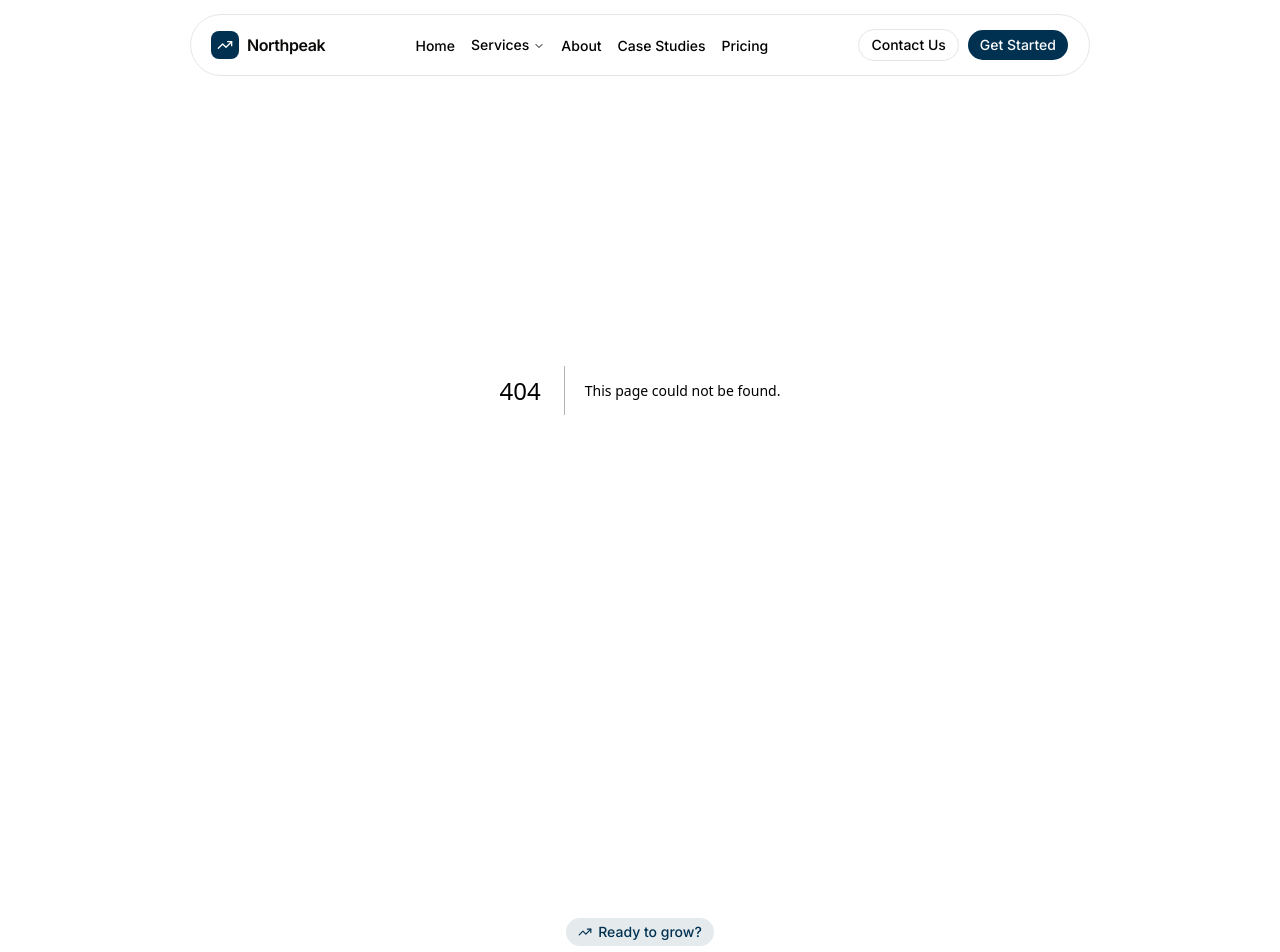
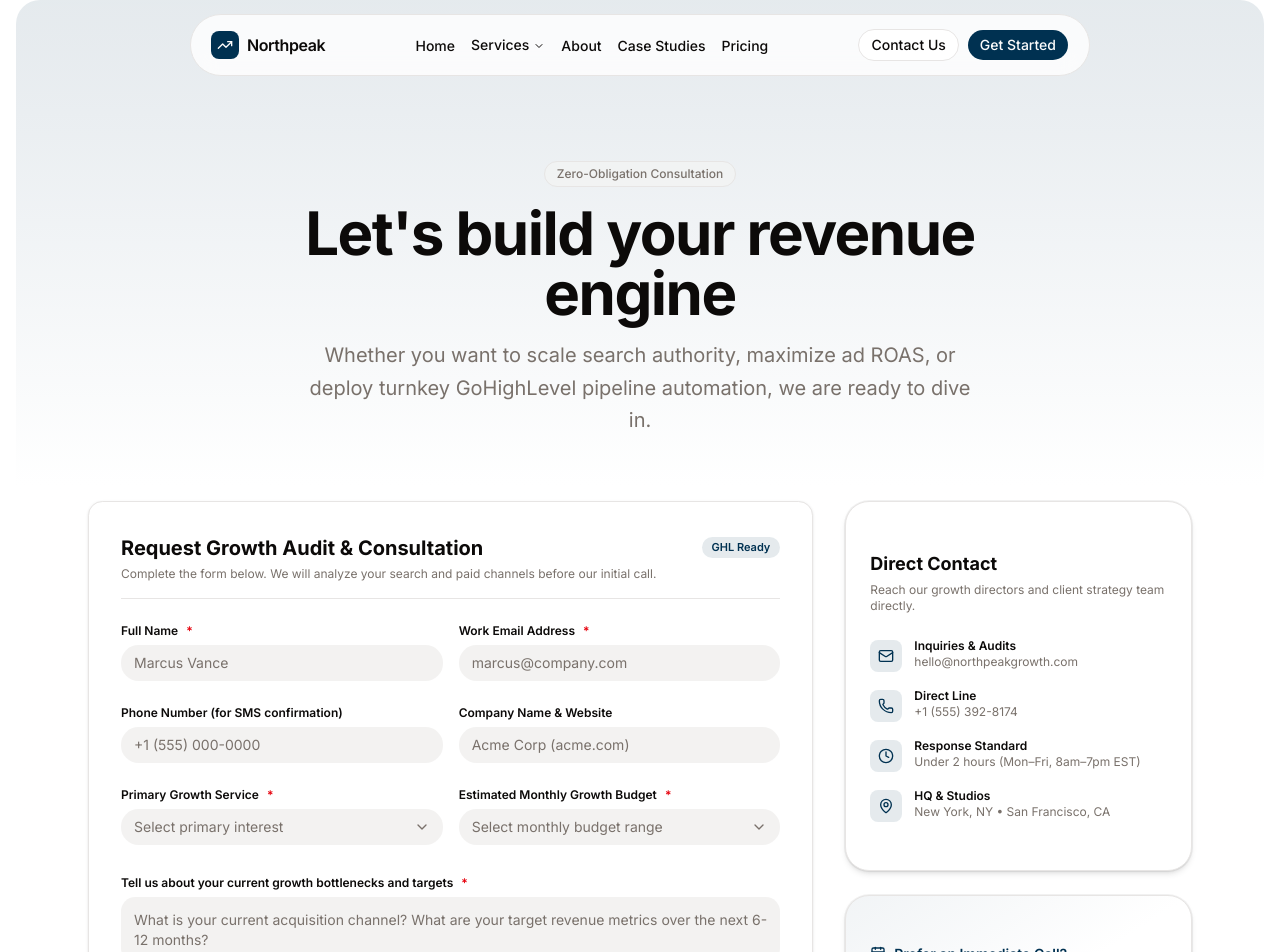
Before and after one commit to samibyte/north-peak, a Next.js app: page /contact in a window 1280 px wide. Before the commit this address had no page. Shown: the part 10-962 px from the top of the page. Built offline with nearby package versions, Linux system fonts and the light colour scheme.

Commit message:
feat(contact): add contact page with audit request form

```diff
--- /dev/null
+++ b/src/app/contact/page.tsx
@@ -0,0 +1,51 @@
+import type { Metadata } from "next";
+import { Background } from "@/components/background";
+import { ContactForm } from "@/components/blocks/contact-form";
+import { ContactInfo } from "@/components/blocks/contact-info";
+import { FAQ } from "@/components/blocks/faq";
+
+export const metadata: Metadata = {
+  title: "Contact Us & Request Growth Audit | Northpeak Growth Partners",
+  description:
+    "Get in touch with Northpeak Growth Partners. Claim your free comprehensive SEO, paid ads, and CRM pipeline audit.",
+};
+
+export default function ContactPage() {
+  return (
+    <Background>
+      <div className="py-28 lg:py-32 lg:pt-40">
+        {/* Header */}
+        <div className="container max-w-4xl text-center space-y-4 mb-16">
+          <div className="inline-flex items-center gap-2 rounded-full border bg-muted/60 px-3 py-1 text-xs font-medium text-muted-foreground">
+            Zero-Obligation Consultation
+          </div>
+          <h1 className="text-3xl md:text-5xl lg:text-6xl font-bold tracking-tight text-foreground">
+            Let&apos;s build your revenue engine
+          </h1>
+          <p className="text-muted-foreground text-lg md:text-xl leading-relaxed mx-auto max-w-2xl">
+            Whether you want to scale search authority, maximize ad ROAS, or
+            deploy turnkey GoHighLevel pipeline automation, we are ready to dive
+            in.
+          </p>
+        </div>
+
+        {/* Form and Info Grid */}
+        <div className="container max-w-6xl">
+          <div className="grid gap-8 lg:grid-cols-3">
+            <div className="lg:col-span-2">
+              <ContactForm />
+            </div>
+            <div className="lg:col-span-1">
+              <ContactInfo />
+            </div>
+          </div>
+        </div>
+
+        {/* FAQ below */}
+        <div className="mt-20">
+          <FAQ className="pt-0 lg:pt-10" />
+        </div>
+      </div>
+    </Background>
+  );
+}
```
